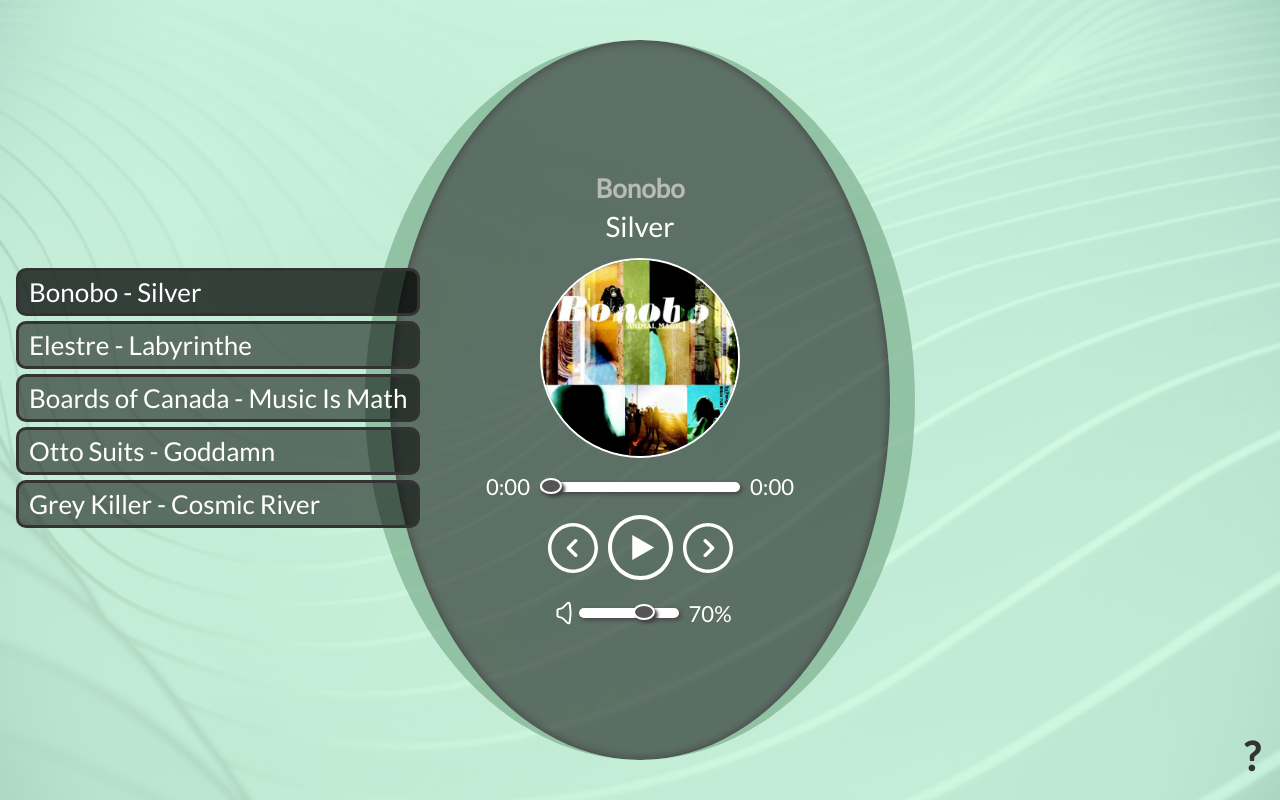
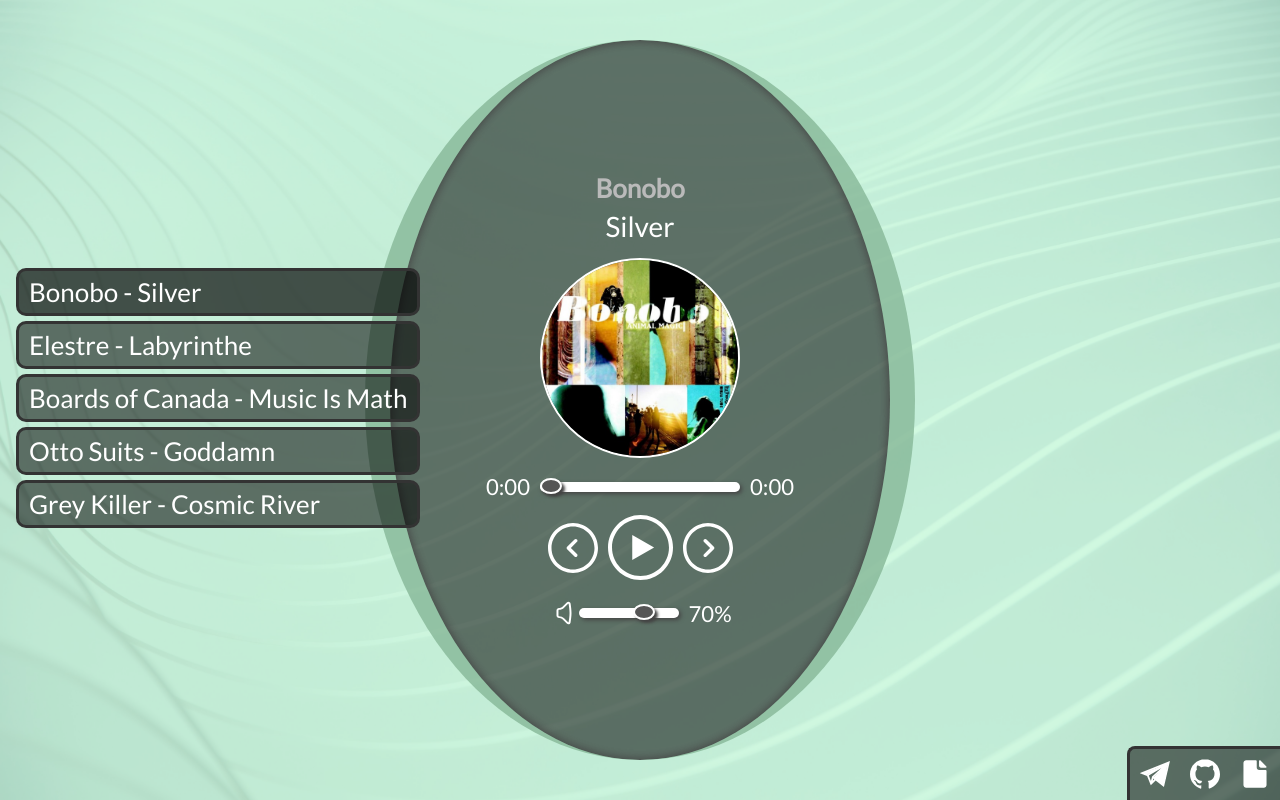
Before and after one commit to eymonk/custom-audio-player, a plain HTML site: page index.html in a window 1280 px wide. Drawn offline with Linux system fonts and the light colour scheme.

Commit message:
feat: add contacts

```diff
--- a/css/style.css
+++ b/css/style.css
@@ -5,10 +5,13 @@
 }
 
 :root {
+  --border-radius-medium: 10px;
   --border-radius: 8px;
   --standard-icon-width: 20%;
+
   --initial-accent: #b6f9cd99;
   --transparent-dark: #0008;
+  --gray-dark: #333;
 }
 
 * {
@@ -61,18 +64,24 @@ a {
   filter: brightness(0) saturate(100%) invert(93%) sepia(93%) saturate(0%) hue-rotate(298deg) brightness(107%) contrast(106%);
 }
 
-.contact {
+.contacts {
   position: absolute;
-  bottom: 20px;
-  right: 20px;
+  right: 0;
+  bottom: 0;
+  display: flex;
 
-  font-size: 40px;
-  font-weight: bold;
-  color: #333;
-  transition: transform 100ms;
+  background-color: var(--transparent-dark);
+  border: 3px solid var(--gray-dark);
+  border-bottom: none;
+  border-right: none;
+  border-top-left-radius: var(--border-radius);
 }
-.contact:hover {
-  transform: scale(1.1);
+.contacts__icon {
+  width: 50px;
+  padding: 10px 10px 5px 10px;
+}
+.contacts__item:hover {
+  background: var(--transparent-dark);
 }
 
 
@@ -88,8 +97,8 @@ a {
   padding: 5px 10px;
   margin-bottom: 5px;
 
-  border-radius: 10px;
-  border: 3px solid #333;
+  border-radius: var(--border-radius-medium);
+  border: 3px solid var(--gray-dark);
   background-color: var(--transparent-dark);
   transition: transform 200ms;
   cursor: pointer;
@@ -98,7 +107,7 @@ a {
   transform: translateX(15px);
 }
 .playlist__item.active {
-  background-color: #000b;
+  background-color: #000a;
 }
 
 /****** player *****/
--- a/index.html
+++ b/index.html
@@ -15,7 +15,7 @@
   <title>custom audio-player</title>
 
   <link rel="stylesheet" href="css/style.css">
-  <link rel="icon" href="assets/img/player-logo.ico">
+  <link rel="icon" href="./assets/img/icons/player-logo.ico">
 
   <meta property="og:type" content="web-site">
   <meta property="og:locale" content="en_EN">
@@ -59,17 +59,25 @@
         </div>
 
         <div class="player__container volume">
-          <img class="icon player__volume-icon" src="assets/svg/volume.svg" alt="volume button icon">
+          <img class="icon player__volume-icon" src="./assets/svg/volume.svg" alt="volume button icon">
           <input class="player__range-volume" type="range" min="0" max="100" value="70">
           <p class="player__volume-info">70%</p>
         </div>
         <audio class="player__song" src="#"></audio>
       </div>
     </main>
-    <a class="contact" target="_blank" href="https://t.me/jaysun0">?</a>
+    <div class="contacts">
+      <a class="contacts__item" target="_blank" href="https://t.me/jaysun0">
+        <img src="./assets/img/icons/telegram-icon.svg" alt="telegram icon" class="contacts__icon">
+      </a>
+      <a class="contacts__item" target="_blank" href="https://github.com/jaysun0">
+        <img src="./assets/img/icons/github-icon.svg" alt="github icon" class="contacts__icon">
+      </a>
+      <a class="contacts__item" target="_blank" href="https://jaysuno0.github.io/rsschool-cv/">
+        <img src="./assets/img/icons/page-icon.svg" alt="curriculum vitae icon" class="contacts__icon">
+      </a>
+    </div>
   </div>
-
   <script src="js/index.js"></script>
-
 </body>
 </html>
--- a/js/index.js
+++ b/js/index.js
@@ -82,9 +82,9 @@ function changeSong(direction) {
 }
 
 function setSong(song) {
-  const cover = song[3]? `assets/img/${song[2]}.jpg` : `assets/img/no-cover.jpg`;
+  const cover = song[3]? `./assets/img/covers/${song[2]}.jpg` : `./assets/img/covers/no-cover.jpg`;
   domItems.songCover.setAttribute('src', cover);
-  domItems.song.setAttribute('src', `assets/audio/${song[0]}.mp3`);
+  domItems.song.setAttribute('src', `./assets/audio/${song[0]}.mp3`);
   domItems.songAuthor.textContent = song[1];
   domItems.songName.textContent = song[2];
 
```
Also changed, not shown: assets/img/covers/Cosmic River.jpg (renamed from assets/img/Cosmic River.jpg), assets/img/covers/Labyrinthe.jpg (renamed from assets/img/Labyrinthe.jpg), assets/img/covers/Music Is Math.jpg (renamed from assets/img/Music Is Math.jpg), assets/img/covers/Silver.jpg (renamed from assets/img/Silver.jpg), assets/img/covers/no-cover.jpg (renamed from assets/img/no-cover.jpg), assets/img/icons/github-icon.svg (added), assets/img/icons/page-icon.svg (added), assets/img/icons/player-logo.ico (renamed from assets/img/player-logo.ico), assets/img/icons/telegram-icon.svg (added).
